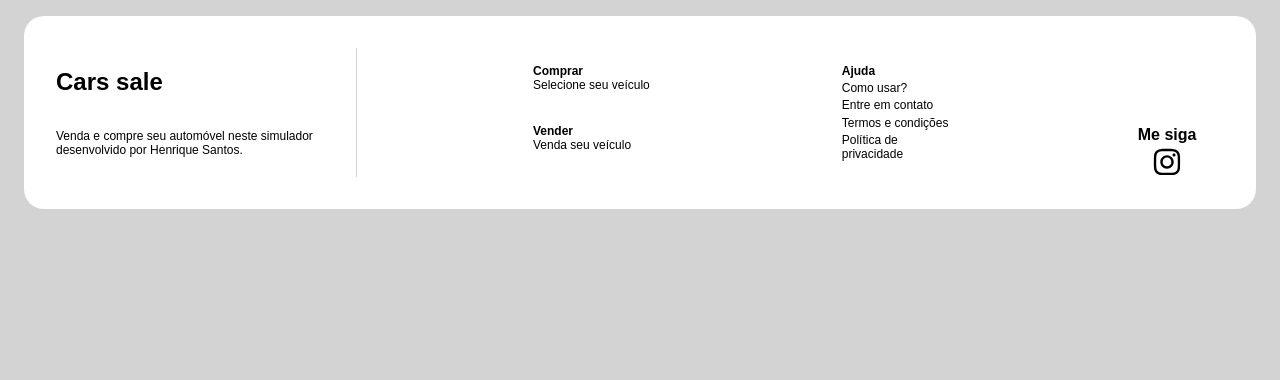
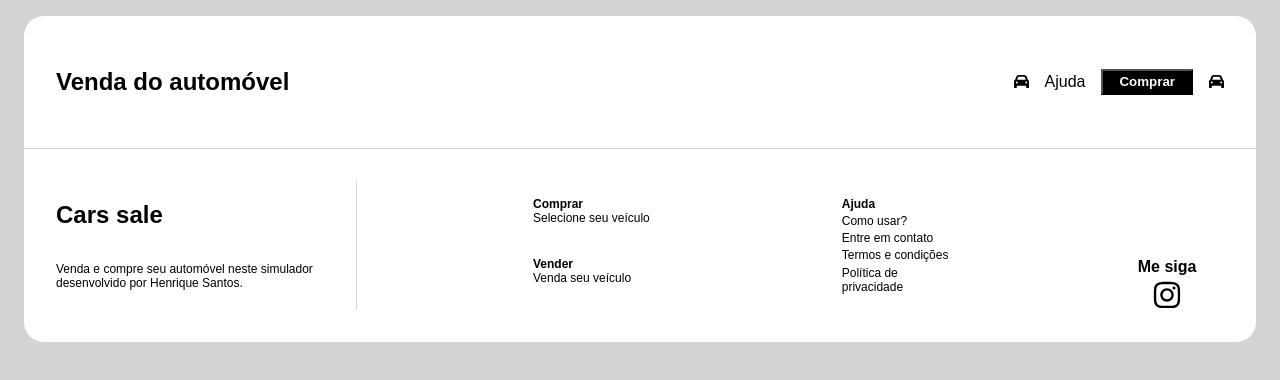
Before and after one commit to Henriquemvds/app-cars-sale, a React (Vite) app: page /sell in a window 1280 px wide. Shown: the top 380 px of the page. Built offline with nearby package versions, Linux system fonts and the light colour scheme.

Commit message:
feat: Adding a header to the car sales screen

```diff
--- /dev/null
+++ b/src/assets/components/HeaderSell.jsx
@@ -0,0 +1,19 @@
+import '../styles/HeaderSell.css'
+import iconCar from '../icons/car.svg'
+
+function HeaderSell() {
+
+    return (
+        <div className='alignHeaderSell'>
+            <h2>Venda do automóvel</h2>
+            <div className='interactHeaderSell'>
+            <img src={iconCar} className='iconCar' />
+            <span>Ajuda</span>
+            <button>Comprar</button>
+            <img src={iconCar} className='iconCar' />
+            </div>
+        </div>
+    )
+}
+
+export default HeaderSell;
--- a/src/assets/pages/Sell.jsx
+++ b/src/assets/pages/Sell.jsx
@@ -2,12 +2,16 @@ import { Link } from "react-router-dom";
 import { useState, useEffect } from "react";
 import axios from 'axios'
 import '../styles/Sell.css'
+import HeaderSell from "../components/HeaderSell"
 import Footer from "../components/Footer"
 
 function Sell() {
 
     return (
         <main className="content">
+            <header className="headerSell">
+                <HeaderSell />
+            </header>
             <footer className='about'>
                 <Footer />
             </footer>
--- /dev/null
+++ b/src/assets/styles/HeaderSell.css
@@ -0,0 +1,12 @@
+.alignHeaderSell {
+    display: flex;
+    flex-direction: row;
+    width: 1200px;
+    justify-content: space-between;
+}
+
+.interactHeaderSell {
+    display: flex;
+    align-items: center;
+    gap: 1rem;
+}
--- a/src/assets/styles/Sell.css
+++ b/src/assets/styles/Sell.css
@@ -0,0 +1,8 @@
+.headerSell {
+    display: flex;
+    flex-direction: row;
+    padding: 2rem;
+    border-bottom: solid;
+    border-width: 1px;
+    border-color: #d3d3d3;
+}
```
Lines whose indentation alone changed are shown as unchanged.
